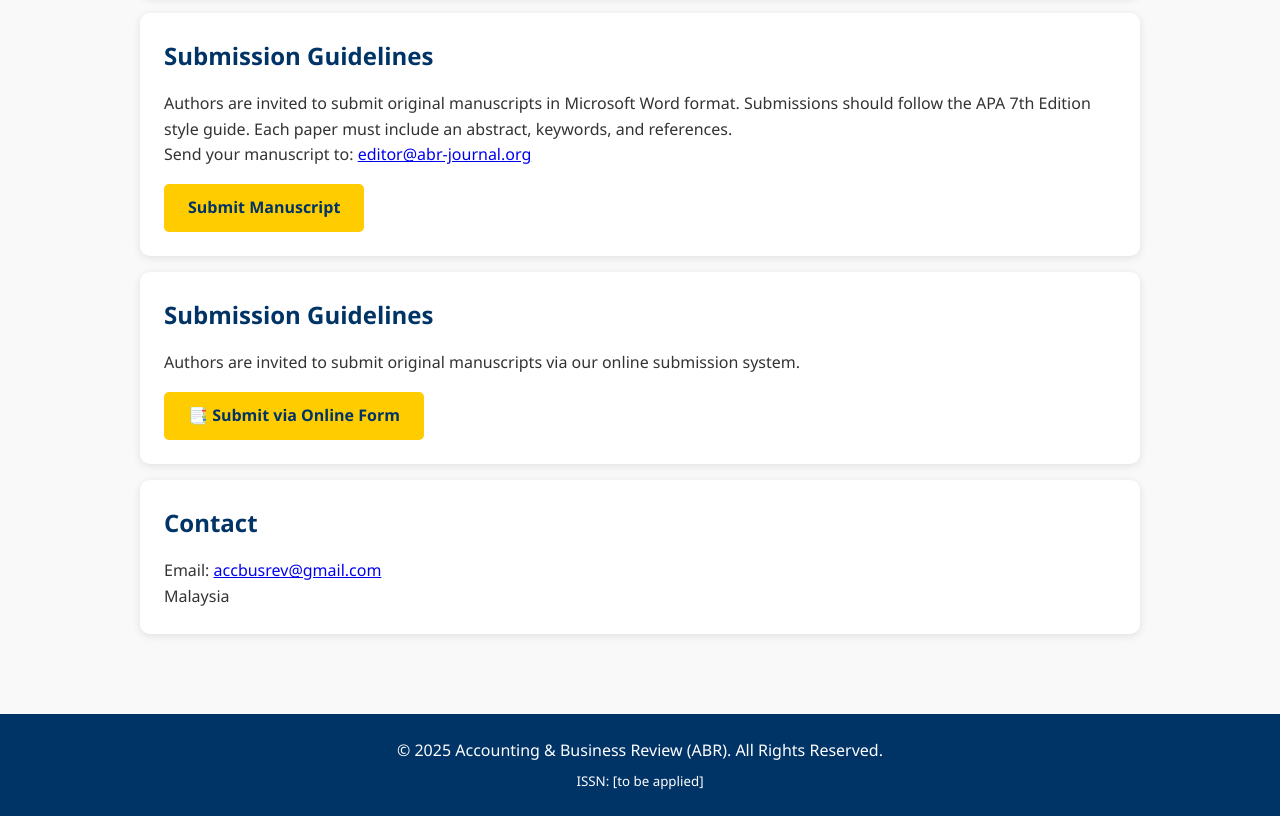
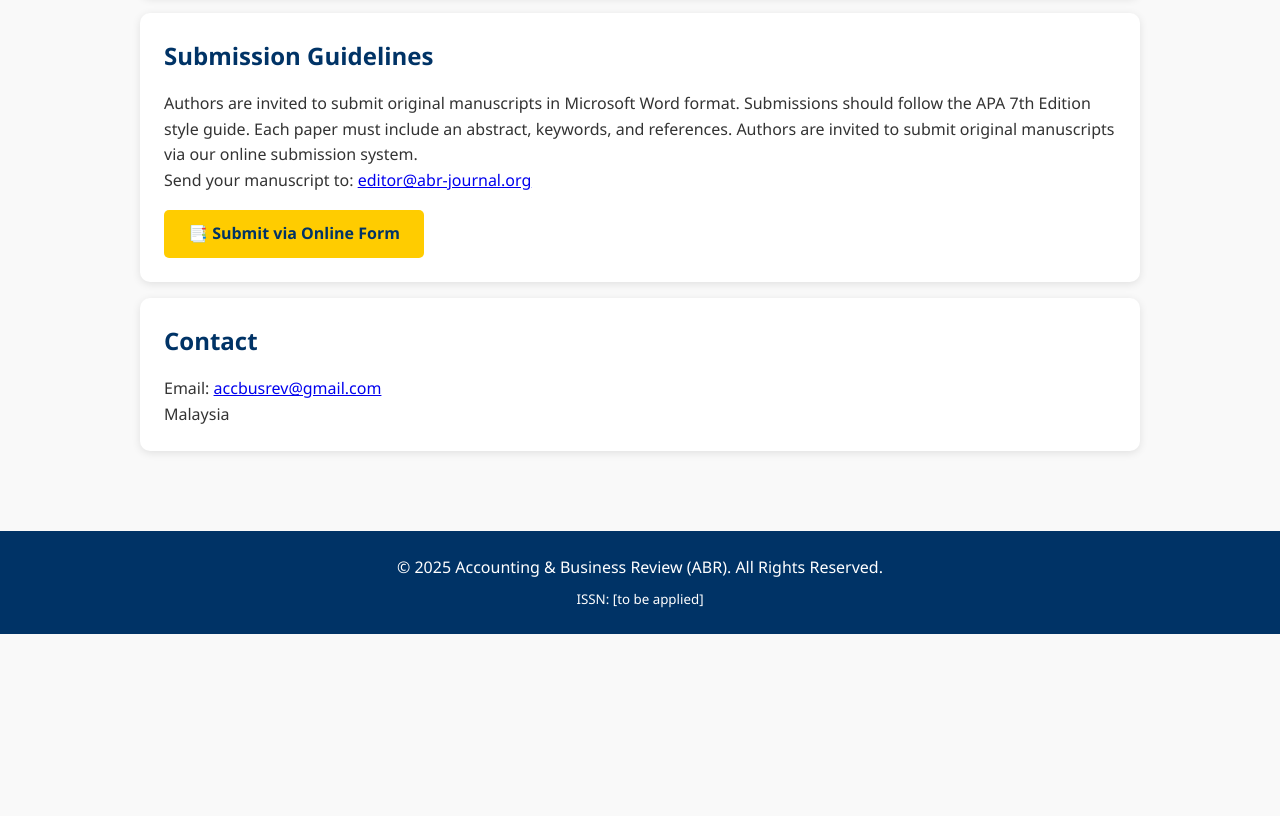
Before and after one commit to accbusrev-journal/accbusrev, a plain HTML site: page index.html in a window 1280 px wide. Shown: the part 987-1803 px from the top of the page. After the commit the page ends 1621 px from the top, so only its background shows below. Drawn offline with Linux system fonts and the light colour scheme.

Commit message:
Update index.html

```diff
--- a/index.html
+++ b/index.html
@@ -137,20 +137,13 @@
       <p>
         Authors are invited to submit original manuscripts in Microsoft Word format.
         Submissions should follow the APA 7th Edition style guide. Each paper must
-        include an abstract, keywords, and references.
+        include an abstract, keywords, and references. Authors are invited to submit original manuscripts via our online submission system.
       </p>
       <p>
         Send your manuscript to:
         <a href="mailto:accbusrev@gmail.com">editor@abr-journal.org</a>
       </p>
-      <a href="mailto:accbusrev@gmail.com" class="btn">Submit Manuscript</a>
-    </section>
-<section id="submission" class="card">
-  <h2>Submission Guidelines</h2>
-  <p>
-    Authors are invited to submit original manuscripts via our online submission system.
-  </p>
-  <a href="https://forms.gle/your-form-link" target="_blank" class="btn">📑 Submit via Online Form</a>
+      <a href="https://forms.gle/your-form-link" target="_blank" class="btn">📑 Submit via Online Form</a>
 </section>
 
     <!-- Contact -->
```
